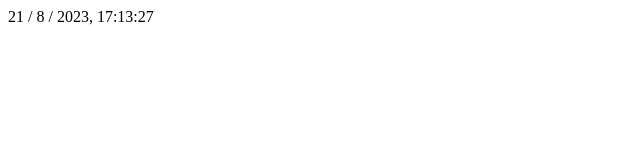
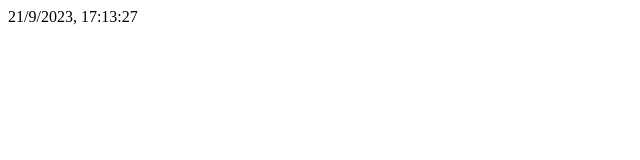
Before and after one commit to acciojob/js-timer-moeenpatel, a website: page main.html in a window 1280 px wide. Shown: the full height of the page, 0-640 px from the left. Drawn offline with Linux system fonts and the light colour scheme.

Commit message:
created a submission

```diff
--- a/main.html
+++ b/main.html
@@ -2,7 +2,7 @@
   <head>
     <title>JS Timer</title>
   </head>
-  <body>
+  <body onload = "clock()">
     <p id="timer"></p>
 
     <script src="script.js"></script>
--- a/script.js
+++ b/script.js
@@ -1,2 +1,24 @@
-let d=new Date();
-document.getElementById("timer").innerText=`${d.getDate()} / ${d.getMonth()} / ${d.getFullYear()}, ${d.getHours()}:${d.getMinutes()}:${d.getSeconds()}`;
+function clock(){
+
+	let today = new Date();
+	let month = today.getMonth()+1;
+	let day = today.getDate();
+	let year = today.getFullYear();
+	let hours = today.getHours();
+
+	let minutes = today.getMinutes();
+	if(minutes<10)
+	{
+		minutes = "0"+minutes;
+	}
+
+	let seconds = today.getSeconds();
+	if(seconds<10){
+		seconds = "0"+seconds;
+	}
+
+	let time = document.getElementById("timer");
+	time.innerHTML = day+"/"+ month+"/"+ year +"," + " " + hours
+		+":"+ minutes + ":" + seconds;
+
+}
```
